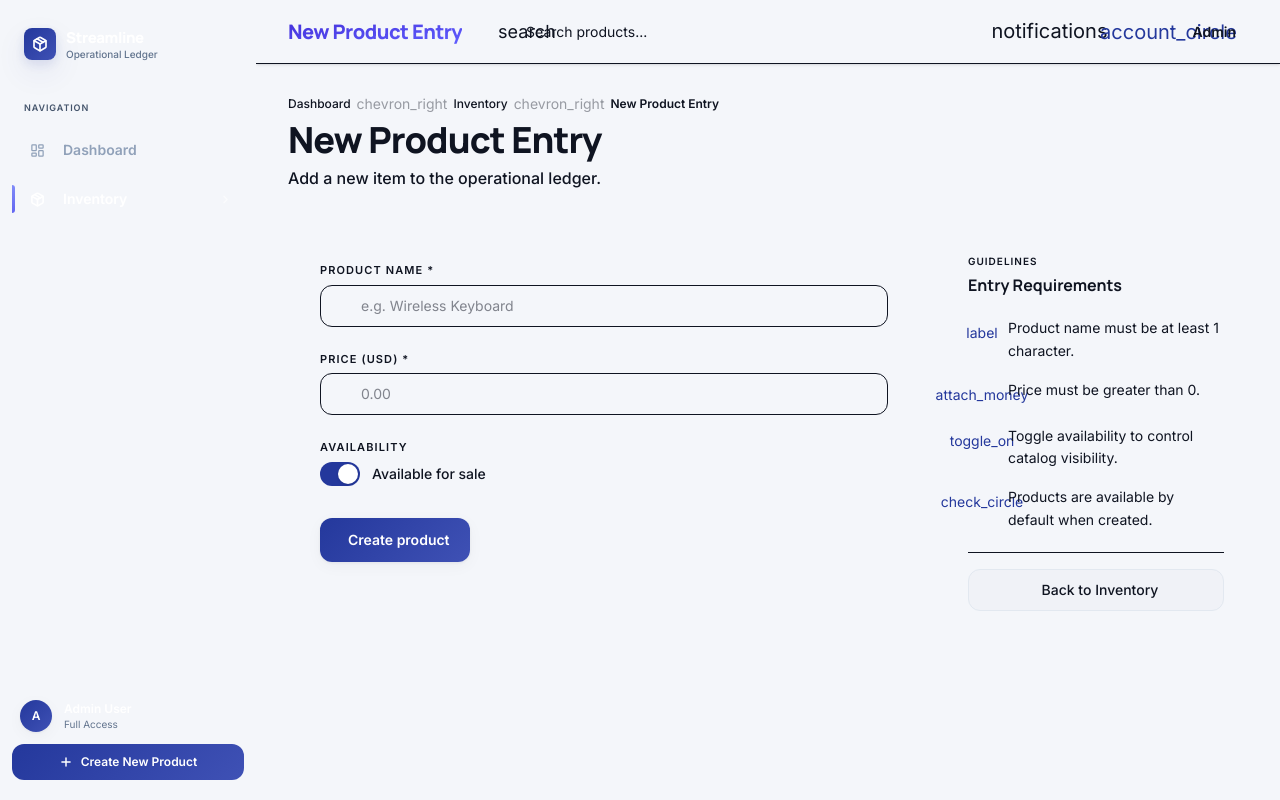
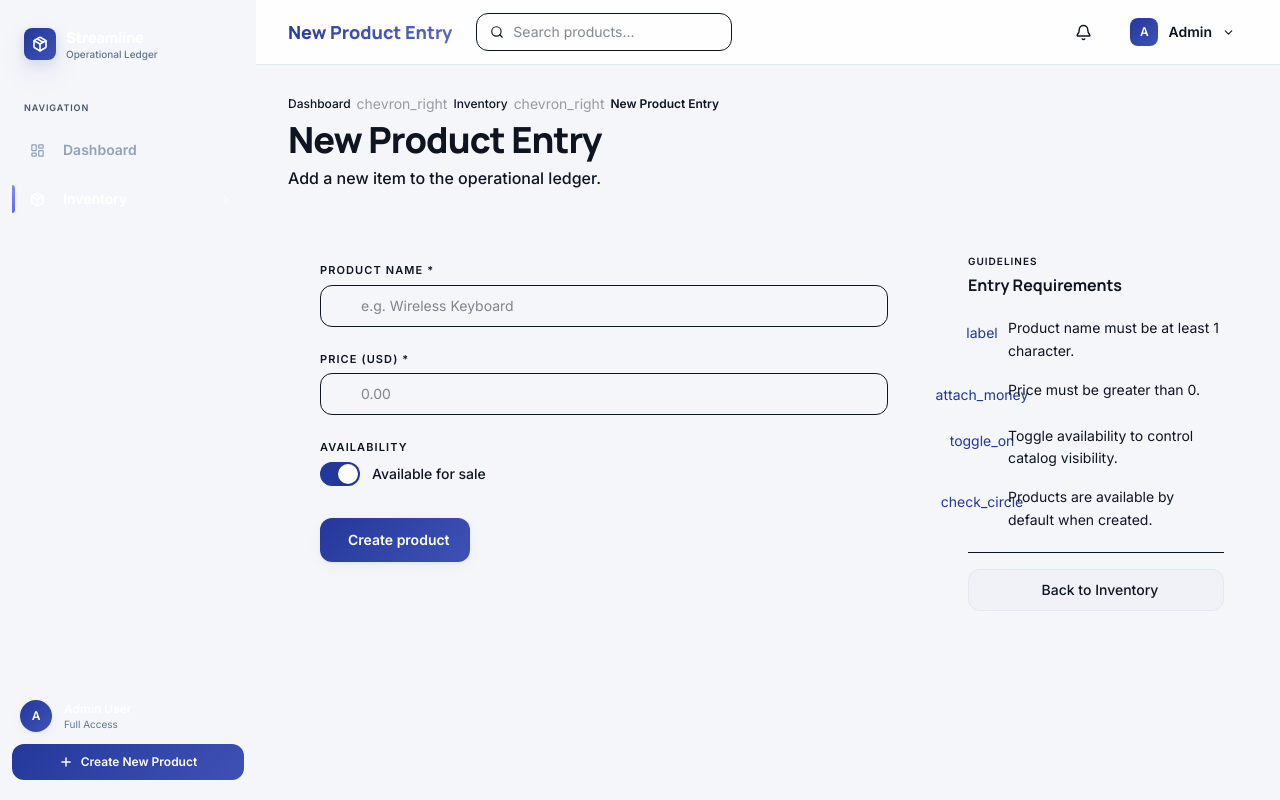
Before and after one commit to DAlejandroCl/streamline-inventory, a React (Vite) app in the folder frontend/: page /products/new in a window 1280 px wide. Built offline with nearby package versions, Linux system fonts and the light colour scheme; no server answers.

Commit message:
refactor: rebuild Navbar — glassmorphism, search input, notification bell, dynamic page title

```diff
--- a/frontend/src/components/layout/Navbar.tsx
+++ b/frontend/src/components/layout/Navbar.tsx
@@ -1,13 +1,14 @@
 import { useLocation } from "react-router-dom";
+import { Search, Bell, ChevronDown } from "lucide-react";
 
-const PAGE_TITLES: Record<string, string> = {
-  "/":              "Dashboard Overview",
-  "/products":      "Inventory Ledger",
-  "/products/new":  "New Product Entry",
+const TITLES: Record<string, string> = {
+  "/":             "Dashboard Overview",
+  "/products":     "Inventory Ledger",
+  "/products/new": "New Product Entry",
 };
 
-function getTitle(pathname: string): string {
-  if (PAGE_TITLES[pathname]) return PAGE_TITLES[pathname];
+function getTitle(pathname: string) {
+  if (TITLES[pathname]) return TITLES[pathname];
   if (pathname.endsWith("/edit")) return "Edit Product";
   return "Streamline";
 }
@@ -16,39 +17,42 @@ export default function Navbar() {
   const { pathname } = useLocation();
 
   return (
-    <header className="w-full sticky top-0 z-40 glass-nav border-b border-[var(--color-outline-variant)]/30 shadow-sm flex items-center justify-between px-8 h-16">
-      {/* LEFT — brand + search */}
+    <header className="w-full sticky top-0 z-40 glass shadow-navbar flex items-center justify-between px-8 h-16 shrink-0">
+      {/* LEFT */}
       <div className="flex items-center gap-6">
-        <span className="text-xl font-extrabold bg-gradient-to-br from-indigo-700 to-indigo-500 bg-clip-text text-transparent font-headline tracking-tight hidden lg:block">
+        <h2 className="text-lg font-extrabold font-headline gradient-text hidden lg:block select-none">
           {getTitle(pathname)}
-        </span>
-        <div className="relative group">
-          <span className="material-symbols-outlined absolute left-3 top-1/2 -translate-y-1/2 text-[var(--color-outline)] text-lg pointer-events-none">
-            search
-          </span>
+        </h2>
+
+        <div className="relative">
+          <Search
+            size={14}
+            className="absolute left-3.5 top-1/2 -translate-y-1/2 text-[var(--color-text-muted) pointer-events-none"
+            strokeWidth={2}
+          />
           <input
             type="text"
             placeholder="Search products..."
-            className="pl-10 pr-4 py-2 bg-[var(--color-surface-container-low)] border-none rounded-full text-sm focus:outline-none focus:ring-2 focus:ring-[var(--color-primary)]/20 w-72 transition-all placeholder:text-[var(--color-outline)]"
+            className="pl-9 pr-4 py-2 text-sm bg-[var(--color-surface-low) border border-[var(--color-border) rounded-xl focus:outline-none focus:ring-2 focus:ring-[var(--color-primary)/20 focus:border-[var(--color-primary) transition-all w-64 placeholder:text-[var(--color-text-muted)"
           />
         </div>
       </div>
 
-      {/* RIGHT — actions + user */}
-      <div className="flex items-center gap-2">
-        <button className="p-2 text-[var(--color-on-surface-variant)] hover:text-[var(--color-primary)] hover:bg-[var(--color-surface-container-low)] rounded-full transition-all active:scale-95">
-          <span className="material-symbols-outlined text-xl leading-none">notifications</span>
+      {/* RIGHT */}
+      <div className="flex items-center gap-1">
+        <button className="relative p-2 text-[var(--color-text-secondary) hover:text-[var(--color-primary) hover:bg-[var(--color-primary-container) rounded-xl transition-all active:scale-95">
+          <Bell size={17} strokeWidth={2} />
+          <span className="absolute top-1.5 right-1.5 w-1.5 h-1.5 bg-[var(--color-error) rounded-full" />
         </button>
 
-        <div className="w-px h-6 bg-[var(--color-outline-variant)]/40 mx-2" />
+        <div className="w-px h-5 bg-[var(--color-border) mx-2" />
 
-        <button className="flex items-center gap-2 p-1 pr-3 rounded-full hover:bg-[var(--color-surface-container-low)] transition-all active:scale-95">
-          <div className="w-8 h-8 rounded-full bg-[var(--color-primary-fixed)] flex items-center justify-center">
-            <span className="material-symbols-outlined text-[var(--color-primary)] text-xl leading-none" style={{ fontVariationSettings: "'FILL' 1" }}>
-              account_circle
-            </span>
+        <button className="flex items-center gap-2.5 pl-1 pr-3 py-1.5 rounded-xl hover:bg-[var(--color-surface-low) transition-all active:scale-95 border border-transparent hover:border-[var(--color-border)">
+          <div className="w-7 h-7 btn-gradient rounded-lg flex items-center justify-center text-white text-xs font-bold shrink-0">
+            A
           </div>
-          <span className="text-sm font-semibold text-[var(--color-on-surface)]">Admin</span>
+          <span className="text-sm font-semibold text-[var(--color-text-primary)">Admin</span>
+          <ChevronDown size={13} className="text-[var(--color-text-muted)" strokeWidth={2} />
         </button>
       </div>
     </header>
```
